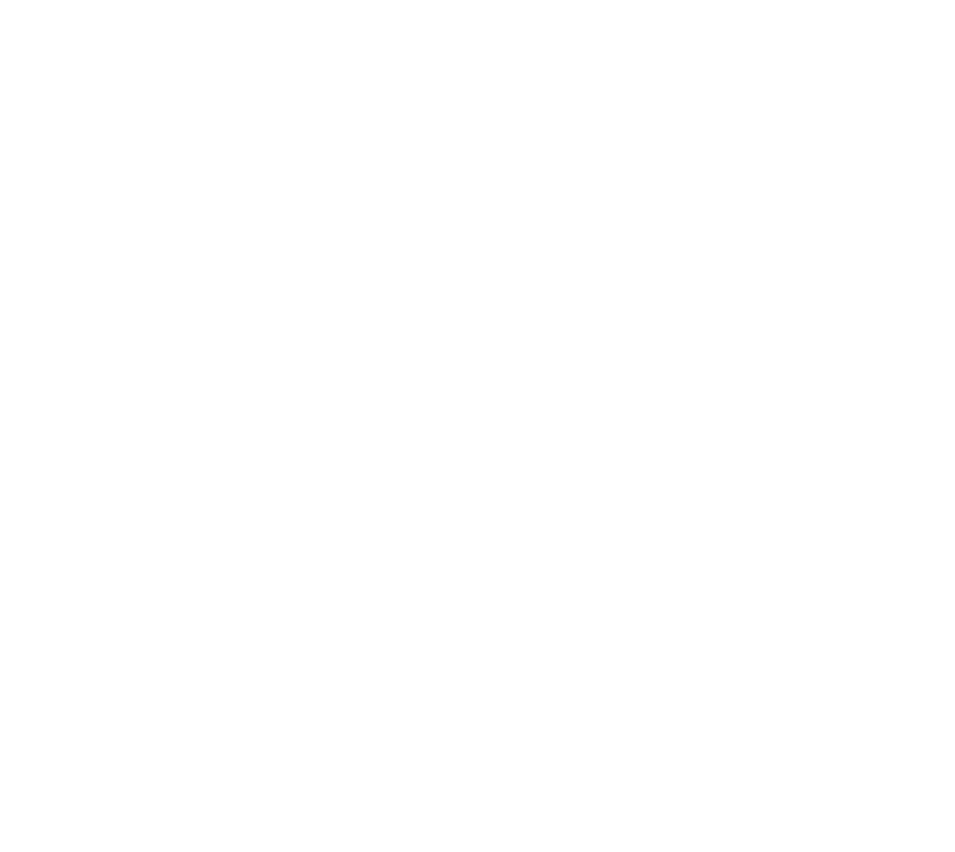
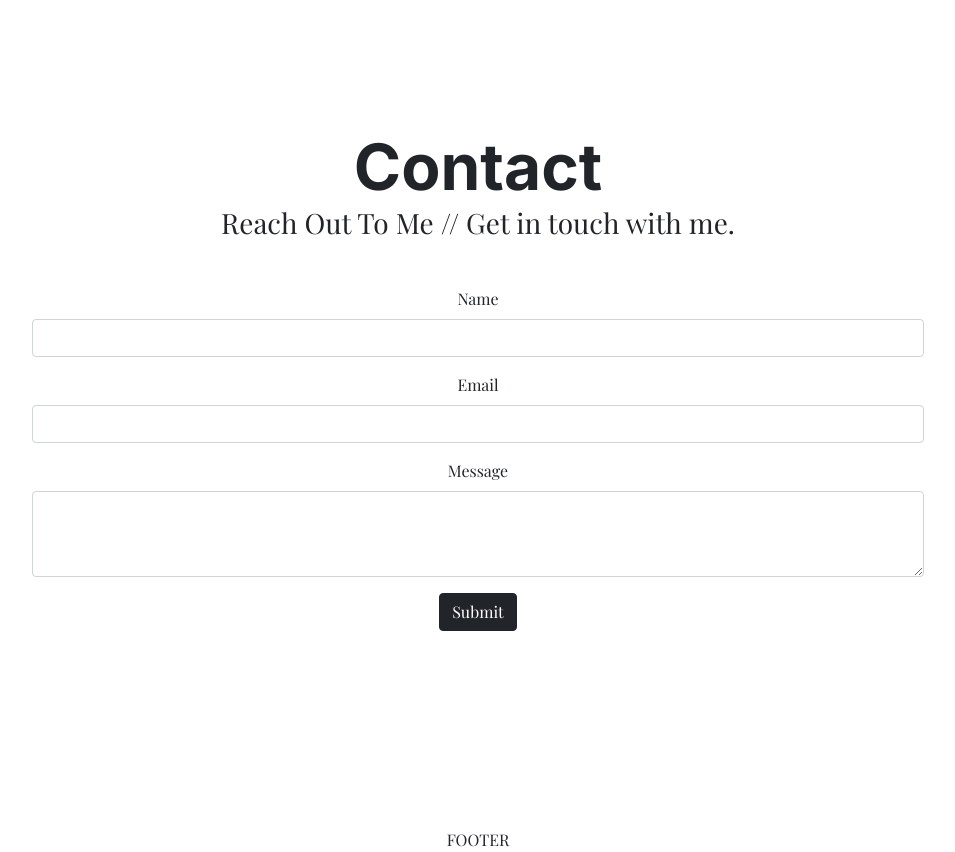
Before and after one commit to NahuelUboldi/dev-portfolio, a React (Create React App) app: page / in a window 1280 px wide. Shown: the part 4160-5012 px from the top of the page, without its empty margins (162-1117 px from the left). Before the commit the page ends 4140 px from the top, so only its background shows below. Built offline with nearby package versions, Linux system fonts and the light colour scheme.

Commit message:
contact and footer added

```diff
--- a/src/App.css
+++ b/src/App.css
@@ -38,7 +38,7 @@ h5,
 #header > .container,
 #about,
 #skills,
-#work {
+#work, #contact{
   min-height: 100vh;
   display: flex;
   flex-direction: column;
@@ -113,3 +113,11 @@ nav {
 .proyect-links li:hover {
   background-color: var(--color-black);
 }
+
+/* CONTACT FORM */
+@media (min-width: 800px) {
+  form {
+    width: 80%;
+  }
+
+}
--- a/src/App.js
+++ b/src/App.js
@@ -1,8 +1,10 @@
 import './App.css';
+import Header from './components/Header';
 import About from './components/About';
-import Header from './components/Header';
 import Skills from './components/Skills';
 import Work from './components/Work';
+import Contact from './components/Contact';
+import Footer from './components/Footer';
 
 function App() {
   return (
@@ -11,6 +13,8 @@ function App() {
       <About />
       <Skills />
       <Work />
+      <Contact />
+      <Footer />
     </div>
   );
 }
--- /dev/null
+++ b/src/components/Contact.js
@@ -0,0 +1,18 @@
+import React from 'react'
+import ContactForm from './micro/ContactForm'
+
+const Contact = () => {
+  return (
+    <section id='contact'>
+      <div className='container d-flex flex-column align-items-center'>
+        <span className='display-3'>Contact</span>
+        <span className='h3 font-serif mb-5'>
+          Reach Out To Me // Get in touch with me.
+        </span>
+        <ContactForm />
+      </div>
+    </section>
+  )
+}
+
+export default Contact
--- /dev/null
+++ b/src/components/Footer.js
@@ -0,0 +1,13 @@
+import React from 'react'
+
+const Footer = () => {
+  return (
+     <section id='footer' className='pt-5'>
+      <div className='container text-center'>
+        FOOTER
+      </div>
+    </section>
+  )
+}
+
+export default Footer
--- /dev/null
+++ b/src/components/micro/ContactForm.js
@@ -0,0 +1,23 @@
+import React from 'react'
+
+const ContactForm = () => {
+  return (
+  <form className='text-center'>
+   <div className="mb-3">
+    <label for="name" className="form-label">Name</label>
+    <input type="text" className="form-control" id="name" aria-describedby="emailHelp" />
+   </div>
+   <div className="mb-3">
+    <label for="email" className="form-label">Email</label>
+    <input type="email" className="form-control" id="email" />
+   </div>
+   <div className="mb-3">
+    <label for="msg" className="form-label">Message</label>
+    <textarea className="form-control" id="msg" rows="3"></textarea>
+   </div>
+   <button type="submit" className="btn btn-dark">Submit</button>
+  </form>
+  )
+}
+
+export default ContactForm
```
